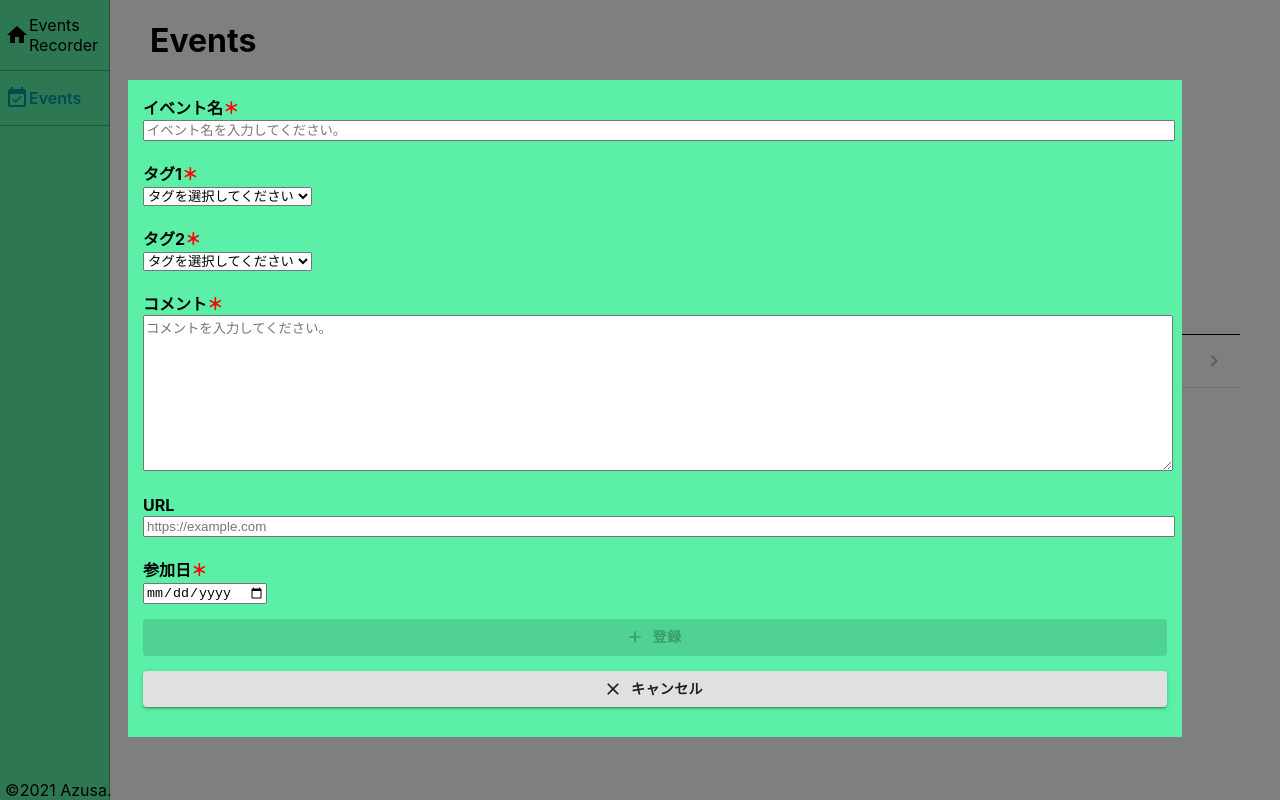
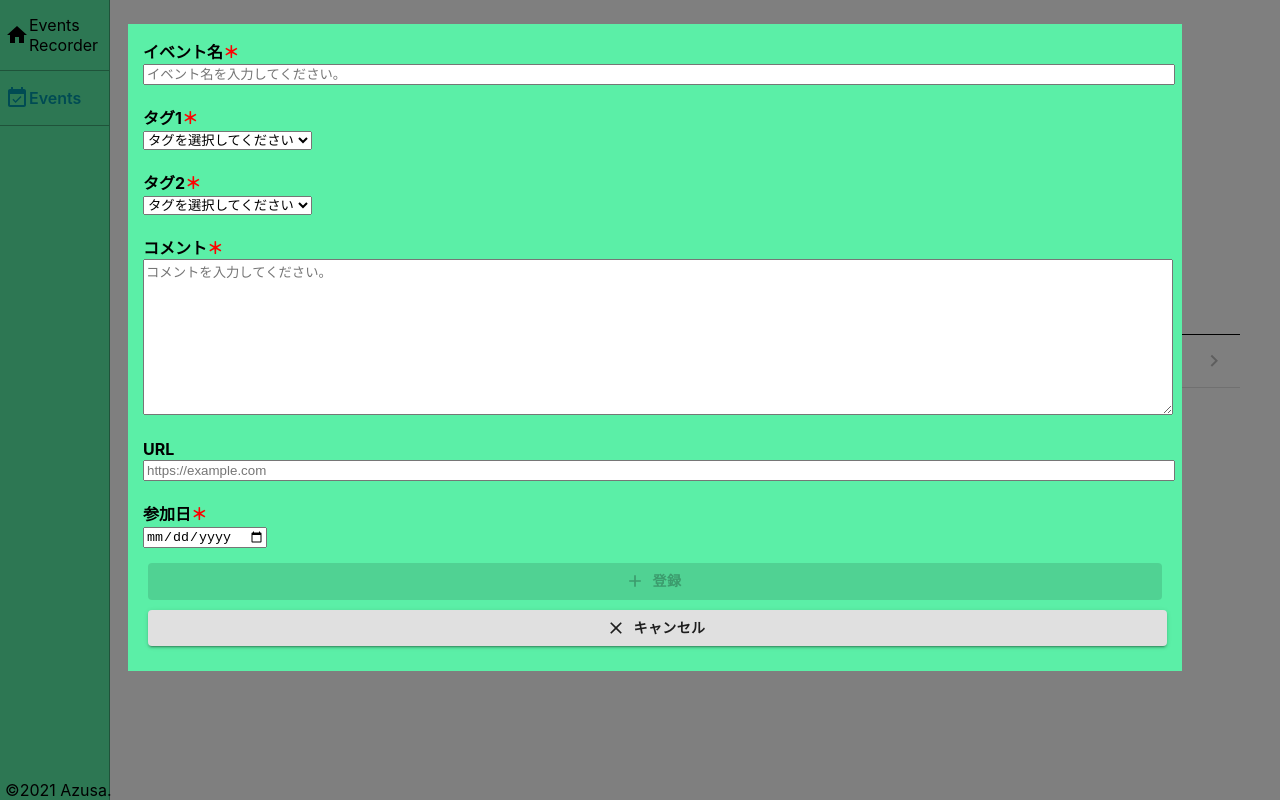
Before and after one commit to azufb/self-manage-app, a React app: page /Events in a window 1280 px wide. Both pictures are taken after a click on the button "イベントの登録". Built offline with nearby package versions, Linux system fonts and the light colour scheme.

Commit message:
入力モーダルの位置調整

```diff
--- a/src/components/EventForm.js
+++ b/src/components/EventForm.js
@@ -120,14 +120,14 @@ const EventForm = () => {
           </div>
           <input type="date" id="dateForm" value={date} onChange={(e)=> setDate(e.target.value)} />
           <div className={styles.btnArea}>
-            <div className={styles.btn}>
+            <div className={styles.btnModal}>
               <Button onClick={handleAddEvent} variant="contained" size="medium" color="primary"
                 className={styles.registerBtn} disabled={disableResister}
                 startIcon={<AddIcon />}>
                 <strong>登録</strong>
               </Button>
             </div>
-            <div className={styles.btn}>
+            <div className={styles.btnModal}>
               <Button onClick={handleCanceled} variant="contained" size="medium" color="default"
                 className={styles.registerBtn}
                 startIcon={<CloseIcon />}>
--- a/src/styles/EventForm.css
+++ b/src/styles/EventForm.css
@@ -1,5 +1,33 @@
 .contents {
   width: 100%;
+}
+
+.btnArea {
+  text-align: center;
+  margin-top: 15px;
+}
+
+.btn {
+  margin-bottom: 15px;
+}
+
+.modalBody {
+  position: absolute;
+  top: 3%;
+  margin: 0 auto;
+  left: 10%;
+  right: 10%;
+  width: 80%;
+  background-color: #5befa7;
+  padding: 15px;
+}
+
+.btnModal {
+  margin: 10px 5px;
+}
+
+.btnModal:nth-last-child(1) {
+  margin-right: 0px;
 }
 
 label {
@@ -18,15 +46,6 @@ label {
   width: 100%;
 }
 
-.btnArea {
-  text-align: center;
-  margin-top: 15px;
-}
-
-.btn {
-  margin-bottom: 15px;
-}
-
 .registerBtn {
   width: 100%;
 }
@@ -34,14 +53,3 @@ label {
 .requiredMark {
   color: red;
 }
-
-.modalBody {
-  position: absolute;
-  top: 10%;
-  margin: 0 auto;
-  left: 10%;
-  right: 10%;
-  width: 80%;
-  background-color: #5befa7;
-  padding: 15px;
-}
```
